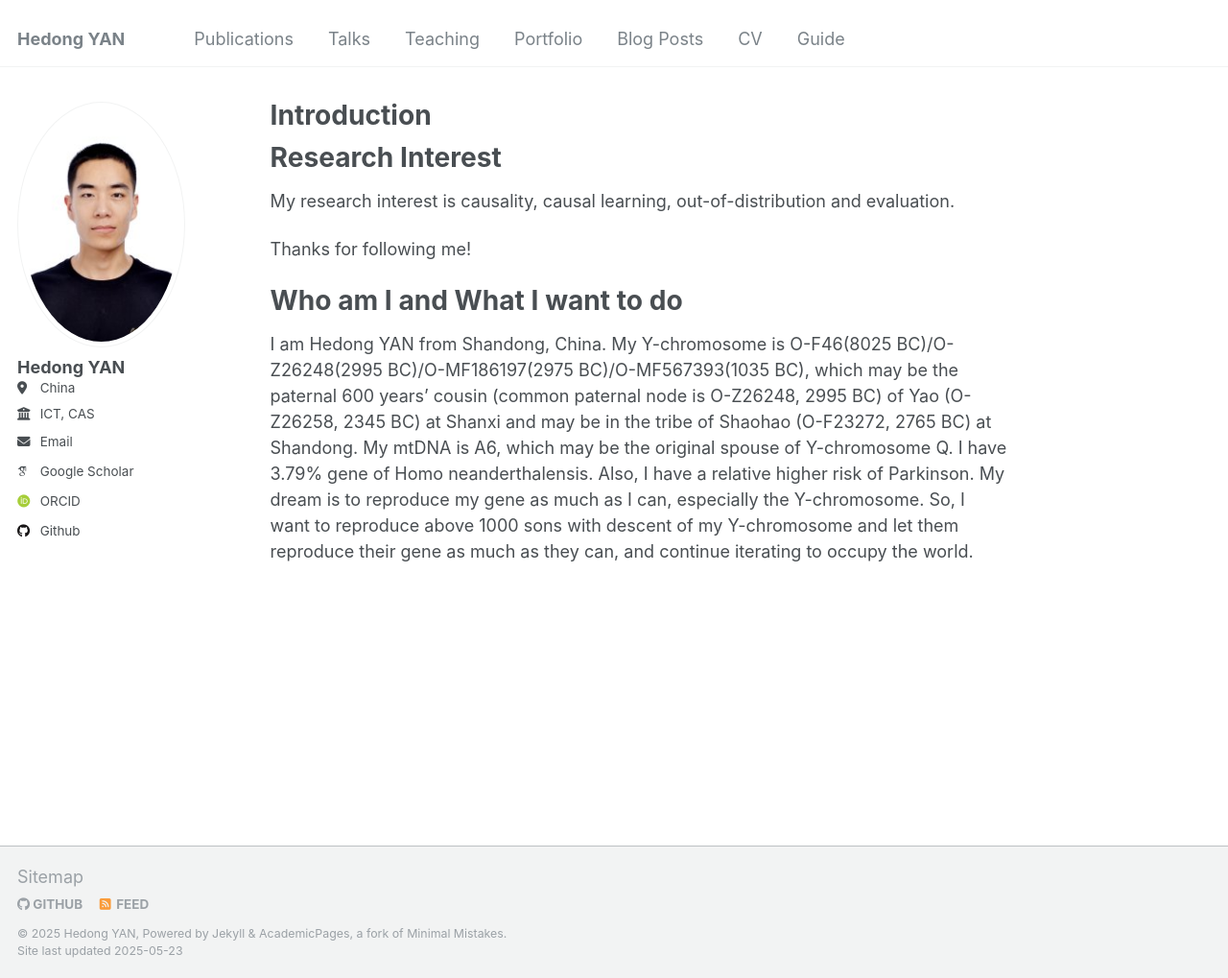
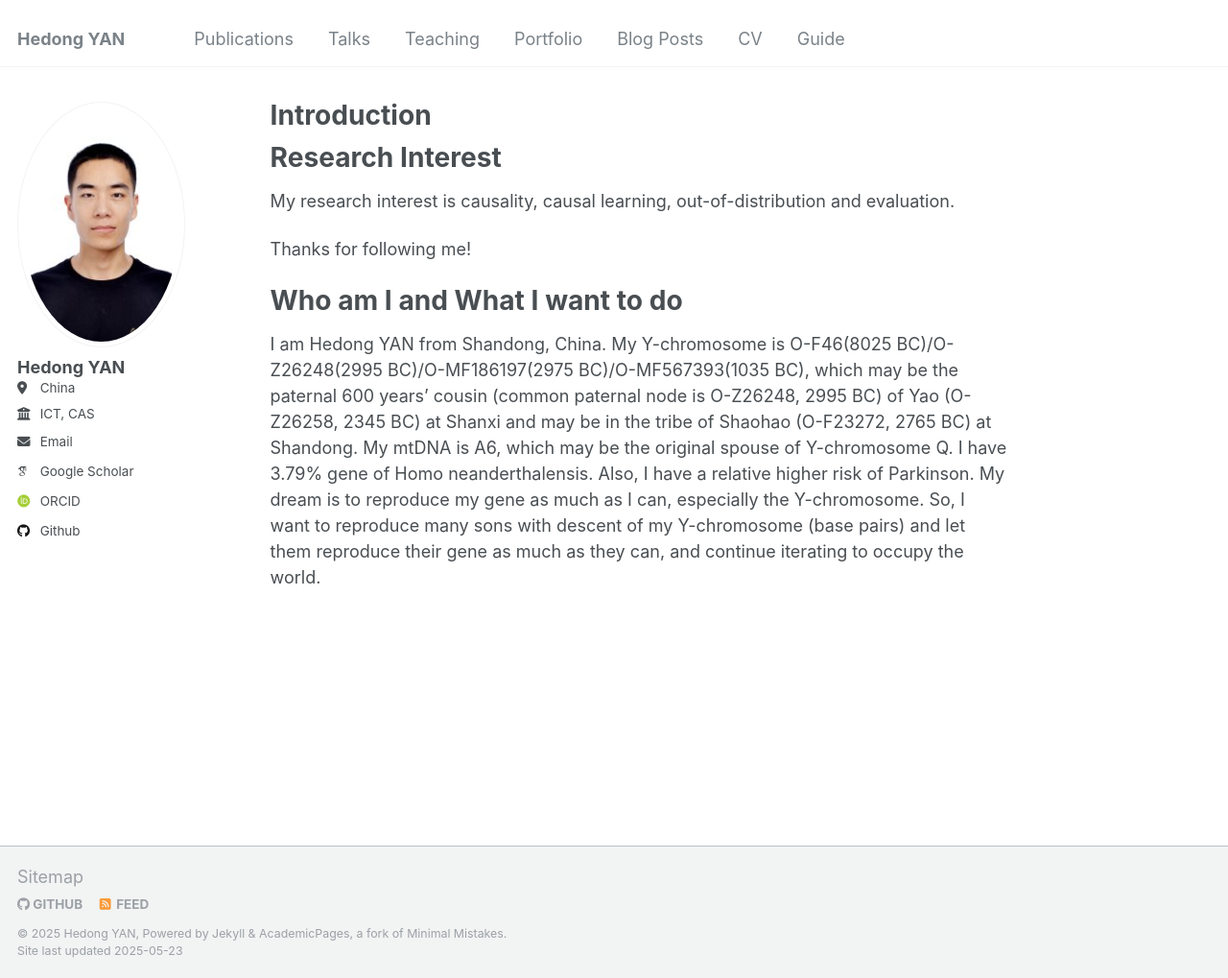
Before and after one commit to hedongyan/hedongyan.github.io, a Jekyll site: the page built from _pages/about.md, in a window 1280 px wide and 1019 px high. Shown: the whole window at 96% size. Built offline with Jekyll 4.4.1, drawn with Linux system fonts in a browser that asks for light colours; some web fonts are replaced.

Commit message:
Update about.md

```diff
--- a/_pages/about.md
+++ b/_pages/about.md
@@ -15,4 +15,4 @@
 
 # Who am I and What I want to do
 
-I am Hedong YAN from Shandong, China. My Y-chromosome is O-F46(8025 BC)/O-Z26248(2995 BC)/O-MF186197(2975 BC)/O-MF567393(1035 BC), which may be the paternal 600 years' cousin (common paternal node is O-Z26248, 2995 BC) of Yao (O-Z26258, 2345 BC) at Shanxi and may be in the tribe of Shaohao (O-F23272, 2765 BC) at Shandong. My mtDNA is A6, which may be the original spouse of Y-chromosome Q. I have 3.79% gene of Homo neanderthalensis. Also, I have a relative higher risk of Parkinson. My dream is to reproduce my gene as much as I can, especially the Y-chromosome. So, I want to reproduce above 1000 sons with descent of my Y-chromosome and let them reproduce their gene as much as they can, and continue iterating to occupy the world.
+I am Hedong YAN from Shandong, China. My Y-chromosome is O-F46(8025 BC)/O-Z26248(2995 BC)/O-MF186197(2975 BC)/O-MF567393(1035 BC), which may be the paternal 600 years' cousin (common paternal node is O-Z26248, 2995 BC) of Yao (O-Z26258, 2345 BC) at Shanxi and may be in the tribe of Shaohao (O-F23272, 2765 BC) at Shandong. My mtDNA is A6, which may be the original spouse of Y-chromosome Q. I have 3.79% gene of Homo neanderthalensis. Also, I have a relative higher risk of Parkinson. My dream is to reproduce my gene as much as I can, especially the Y-chromosome. So, I want to reproduce many sons with descent of my Y-chromosome (base pairs) and let them reproduce their gene as much as they can, and continue iterating to occupy the world.
```
